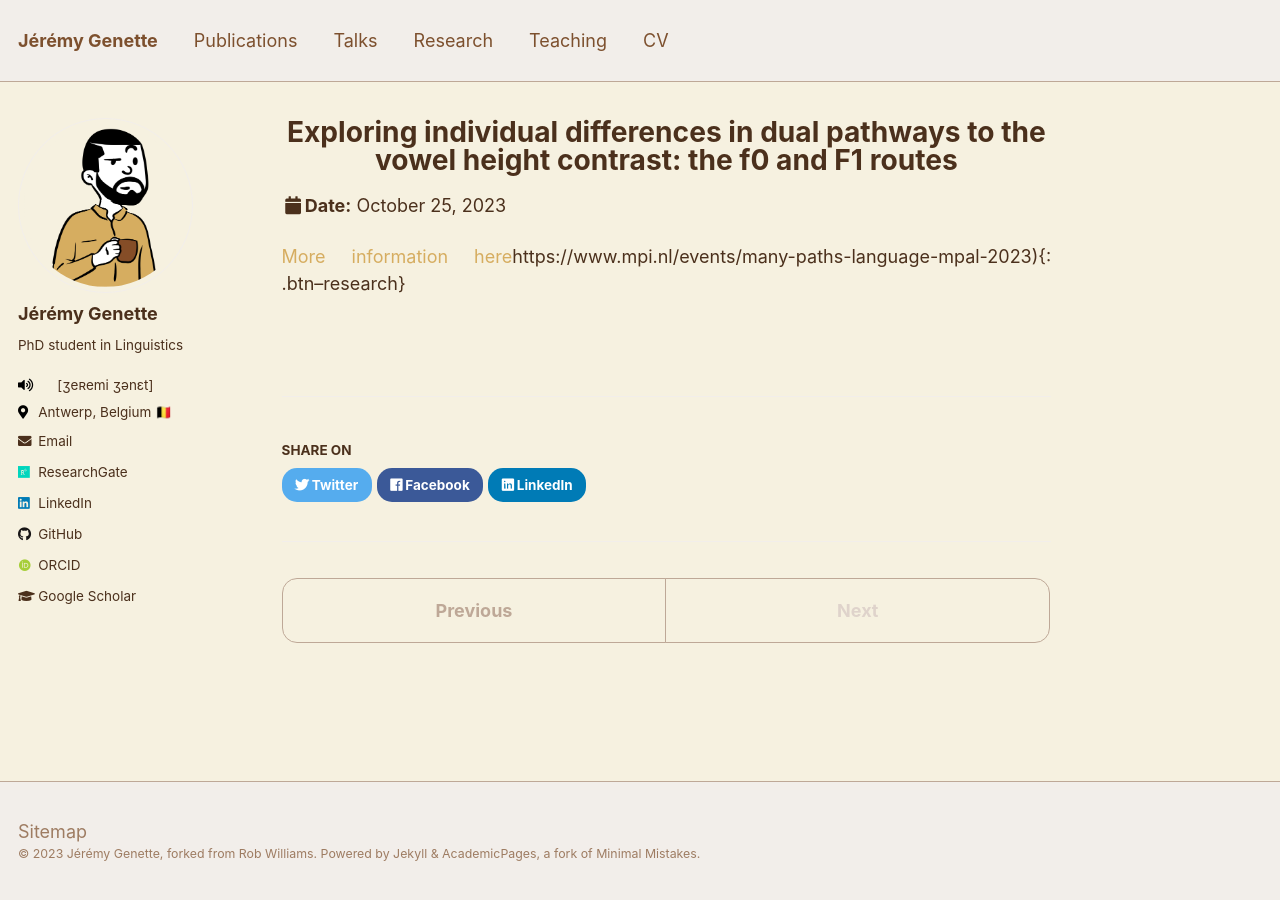
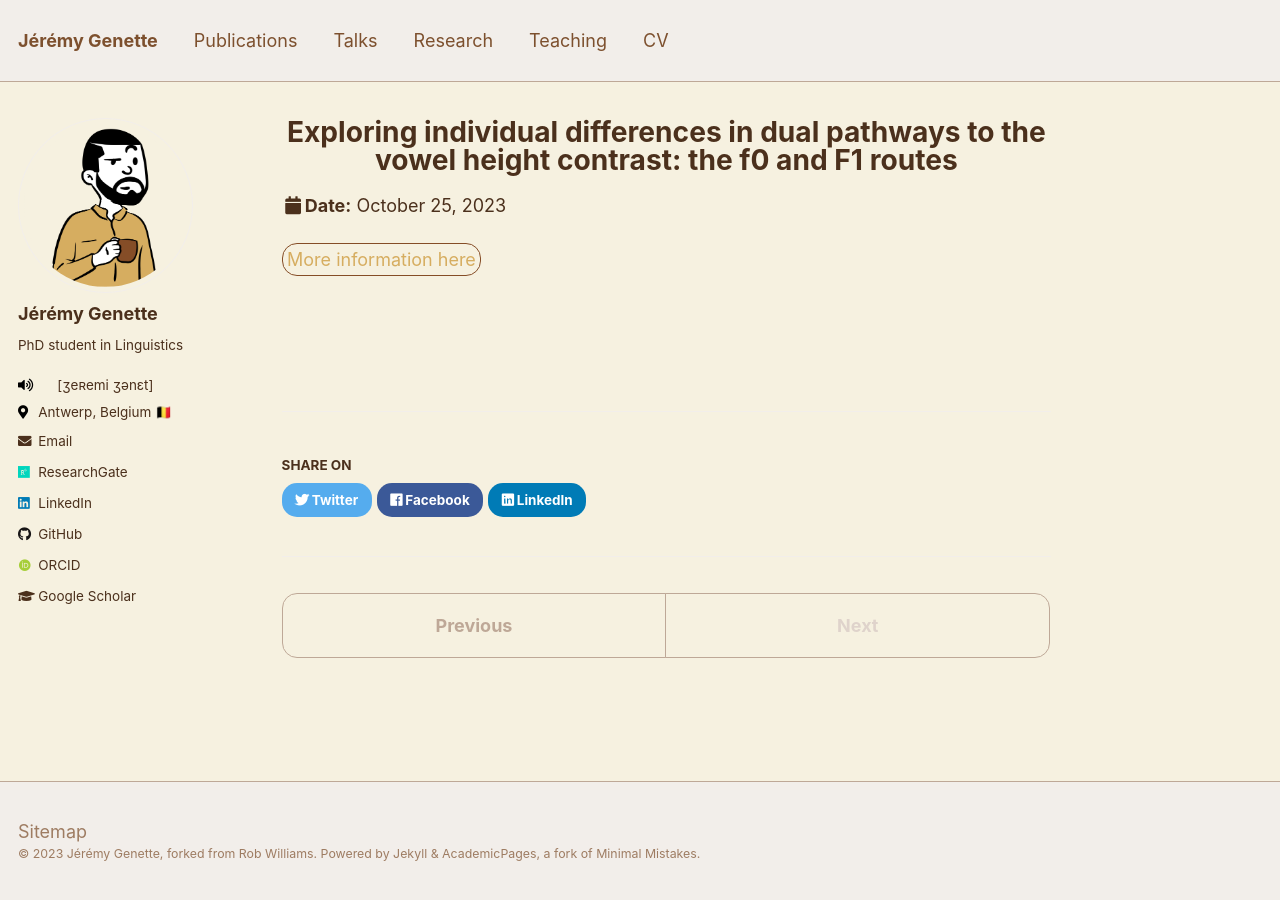
Before and after one commit to jgenette/jgenette.github.io, a Jekyll site: the page built from _talks/nijmegen_1.md, in a window 1280 px wide. Built offline with Jekyll 4.4.1, drawn with Linux system fonts in a browser that asks for light colours; some web fonts are replaced.

Commit message:
Update nijmegen_1.md

```diff
--- a/_talks/nijmegen_1.md
+++ b/_talks/nijmegen_1.md
@@ -9,4 +9,4 @@ location: 'Nijmegen, The Netherlands 🇳🇱'
 pubtype: 'upcoming'
 ---
 
-[More information here](https://www.mpi.nl/events/many-paths-language-mpal-2023)https://www.mpi.nl/events/many-paths-language-mpal-2023){: .btn--research}
+[More information here](https://www.mpi.nl/events/many-paths-language-mpal-2023){: .btn--research}
```
